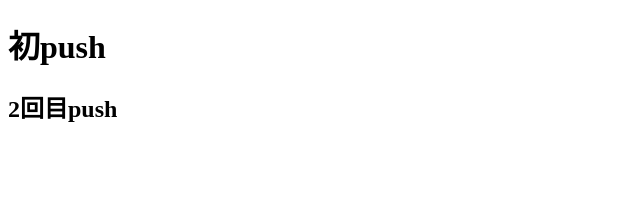
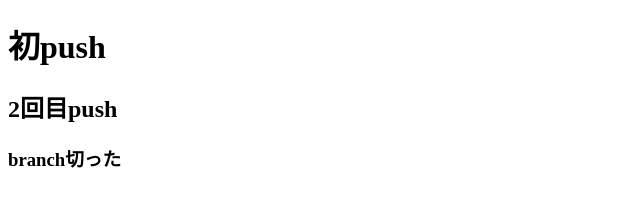
Before and after one commit to hrd3a2577/github_test, a plain HTML site: page index.html in a window 1280 px wide. Shown: the whole page, without its empty margins (0-640 px from the left). Drawn offline with Linux system fonts and the light colour scheme.

Commit message:
Added h3

```diff
--- a/index.html
+++ b/index.html
@@ -8,5 +8,6 @@
 <body>
     <h1>初push</h1>
     <h2>2回目push</h2>
+    <h3>branch切った</h3>
 </body>
 </html>
```
